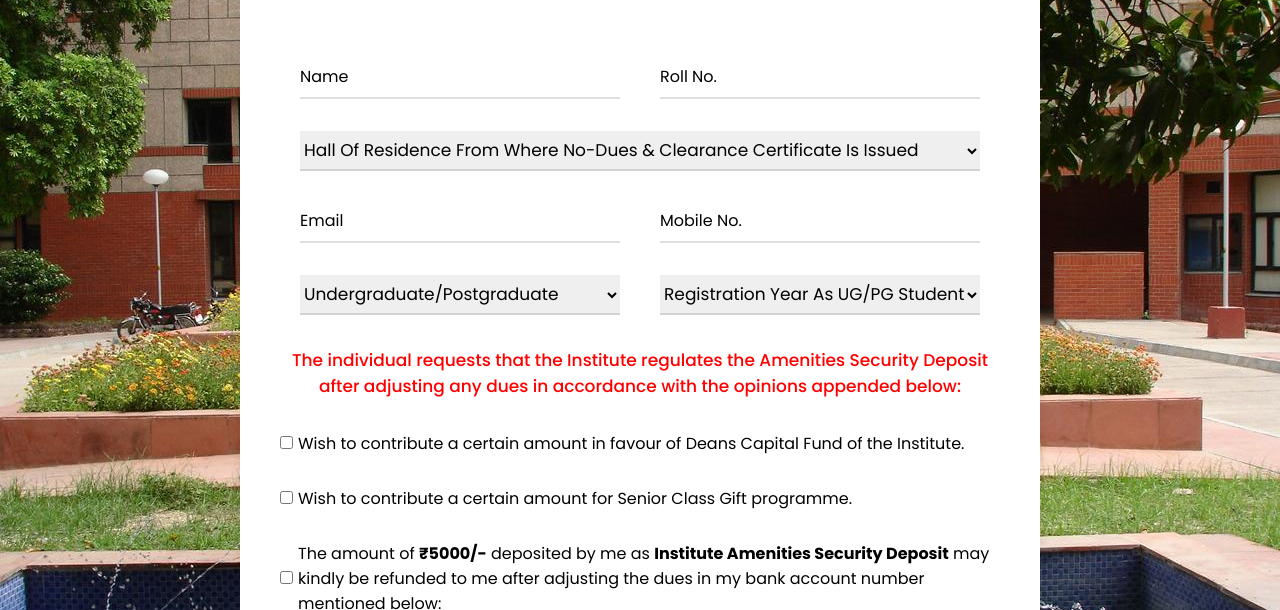
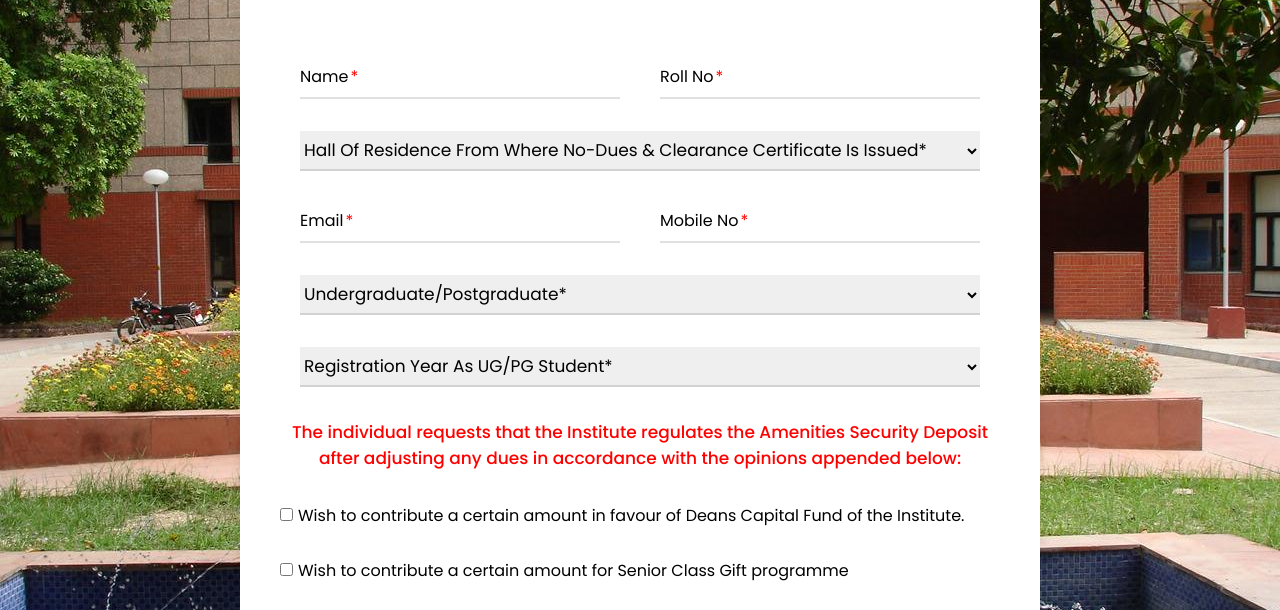
Before and after one commit to mk0380/Security-Deposit-Refund, a plain HTML site: page index.html in a window 1280 px wide. Shown: the part 138-748 px from the top of the page. Drawn offline with nearby package versions, Linux system fonts and the light colour scheme; a script that the page names is missing.

Commit message:
Add files via upload

```diff
--- a/index.html
+++ b/index.html
@@ -24,18 +24,18 @@
                 <div class="input-data">
                     <input type="text" id="studentInput" name="Name" required>
                     <div class="underline"></div>
-                    <label id="studentName">Name</label>
+                    <label id="studentName">Name<span class="required">*</span></label>
                 </div>
                 <div class="input-data">
                     <input type="number" id="rollInput" name="Roll No" required>
                     <div class="underline"></div>
-                    <label id="rollName">Roll No.</label>
+                    <label id="rollName">Roll No<span class="required">*</span></label>
                 </div>
             </div>
             <div class="form-row">
                 <div class="input-data">
                     <select name="Hall No" id="hallInput">
-                        <option value="">Hall Of Residence From Where No-Dues & Clearance Certificate Is Issued</option>
+                        <option value="">Hall Of Residence From Where No-Dues & Clearance Certificate Is Issued<span class="required">*</span></option>
                         <option value="1">Hall Of Residence No. 1</option>
                         <option value="2">Hall Of Residence No. 2</option>
                         <option value="3">Hall Of Residence No. 3</option>
@@ -60,26 +60,41 @@
                 <div class="input-data">
                     <input type="email" id="emailInput" name="Email" required>
                     <div class="underline"></div>
-                    <label id="emailName">Email</label>
+                    <label id="emailName">Email<span class="required">*</span></label>
                 </div>
                 <div class="input-data">
                     <input type="tel" id="mobileInput" name="Mobile" required>
                     <div class="underline"></div>
-                    <label id="contactParName">Mobile No.</label>
+                    <label id="contactParName">Mobile No<span class="required">*</span></label>
                 </div>
             </div>
             <div class="form-row">
                 <div class="input-data">
                     <select name="Programme" id="programmeInput">
-                        <option value="">Undergraduate/Postgraduate</option>
+                        <option value="">Undergraduate/Postgraduate<span class="required">*</span></option>
                         <option value="ug">Undergraduate (UG)</option>
                         <option value="pg">Postgraduate (PG)</option>
                         <option value=" ">None Of The Above</option>
                     </select>
                 </div>
+                <!-- <div class="input-data">
+                    <select name="Registered Year No" id="yearInput">
+                        <option value="">Registration Year As UG/PG Student<span class="required">*</span></option>
+                    </select>
+                </div> -->
+            </div>
+            <div class="form-row">
+                <!-- <div class="input-data">
+                    <select name="Programme" id="programmeInput">
+                        <option value="">Undergraduate/Postgraduate<span class="required">*</span></option>
+                        <option value="ug">Undergraduate (UG)</option>
+                        <option value="pg">Postgraduate (PG)</option>
+                        <option value=" ">None Of The Above</option>
+                    </select>
+                </div> -->
                 <div class="input-data">
                     <select name="Registered Year No" id="yearInput">
-                        <option value="">Registration Year As UG/PG Student</option>
+                        <option value="">Registration Year As UG/PG Student<span class="required">*</span></option>
                     </select>
                 </div>
             </div>
@@ -96,17 +111,17 @@
                 <div class="input-data" id="div1">
                     <input type="number" id="amt1" name="Amount">
                     <div class="underline"></div>
-                    <label id="contactParName">Please input the amount you are willing to contribute.</label>
+                    <label id="contactParName">Please input the amount you are willing to contribute<span class="required">*</span></label>
                 </div>
                 <div style="display: flex;justify-content: start;align-items: center;">
                     <div><input type="checkbox" id="con2" name="con2" value="" style="margin-right: 5px;"></div>
                     <div><label for="con2" style="cursor: pointer;">Wish to contribute a certain amount for Senior Class
-                            Gift programme.</label></div>
+                            Gift programme</label></div>
                 </div>
                 <div class="input-data" id="div2">
                     <input type="number" id="amt2" name="Amount">
                     <div class="underline"></div>
-                    <label id="contactParName">Please input the amount you are willing to contribute.</label>
+                    <label id="contactParName">Please input the amount you are willing to contribute<span class="required">*</span></label>
                 </div>
                 <div style="display: flex;justify-content: start;align-items: center;">
                     <div><input type="checkbox" id="con3" name="con3" value="" style="margin-right: 5px;">
@@ -121,7 +136,7 @@
                     <div class="form-row">
                         <div class="input-data">
                             <select name="Bank Name" id="bankNameInput">
-                                <option value="">Bank Name</option>
+                                <option value="">Bank Name<span class="required">*</span></option>
                                 <option value="Axis Bank">Axis Bank</option>
                                 <option value="Bank of Baroda">Bank of Baroda</option>
                                 <option value="Canara Bank">Canara Bank</option>
@@ -149,14 +164,14 @@
                         <div class="input-data">
                             <input type="text" id="accInput" name="Account No.">
                             <div class="underline"></div>
-                            <label id="accInputt">Account no.</label>
+                            <label id="accInputt">Account no<span class="required">*</span></label>
                         </div>
                     </div>
                     <div class="form-row">
                         <div class="input-data">
                             <input type="text" id="ifscInput" name="IFSC">
                             <div class="underline"></div>
-                            <label id="ifscInputt">IFSC</label>
+                            <label id="ifscInputt">IFSC<span class="required">*</span></label>
                         </div>
                     </div>
                 </div>
--- a/style.css
+++ b/style.css
@@ -151,6 +151,10 @@ body::-webkit-scrollbar { /* WebKit */
   position: relative;
   z-index: 2;
 }
+.required {
+  color: red;
+  margin-left: 2px; /* Adjust as needed */
+}
 @media (max-width: 700px) {
   .container .text{
     font-size: 30px;
```
